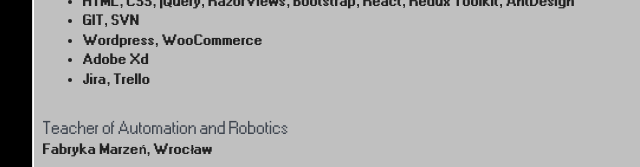
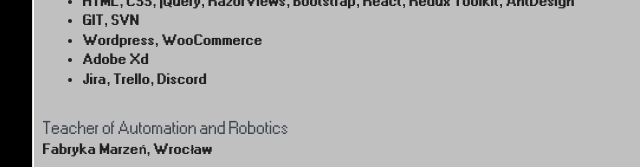
Before and after one commit to blc132/blc132.github.io, a plain HTML site: page index.html in a window 1280 px wide. Shown: the part 620-787 px from the top of the page, 128-768 px from the left. Drawn offline with nearby package versions, Linux system fonts and the light colour scheme.

Commit message:
Added discord

```diff
--- a/index.html
+++ b/index.html
@@ -163,7 +163,7 @@
                                     <li>GIT, SVN</li>
                                     <li>Wordpress, WooCommerce</li>
                                     <li>Adobe Xd</li>
-                                    <li>Jira, Trello</li>
+                                    <li>Jira, Trello, Discord</li>
                                 </ul>
                             </p>
                         </div>
```
